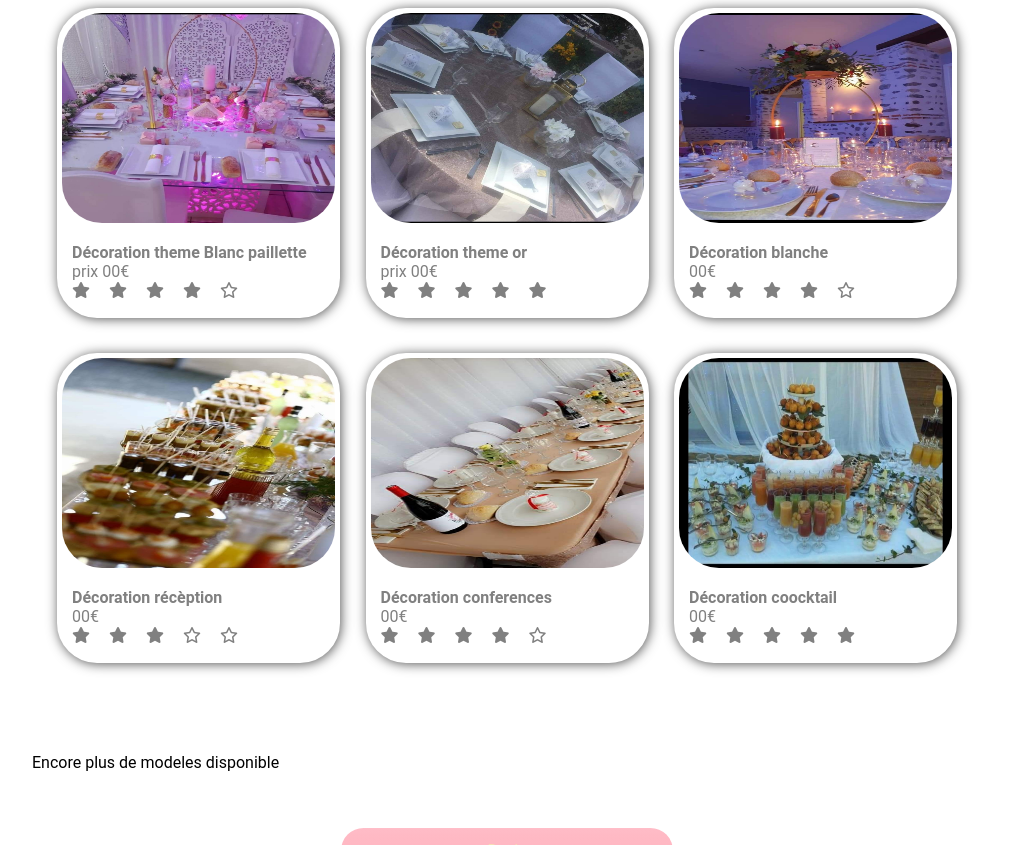
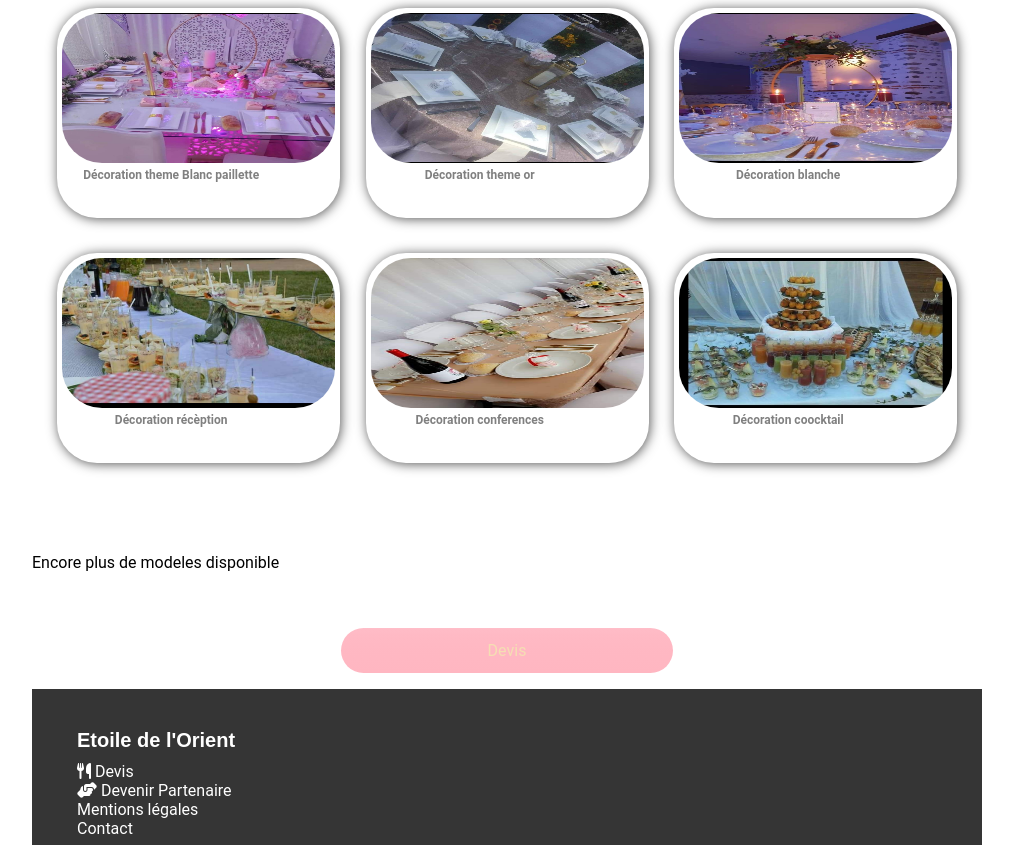
Before and after one commit to kari74/orient, a plain HTML site: page menu/prestation.html in a window 1280 px wide. Shown: the part 676-1521 px from the top of the page, without its empty margins (133-1146 px from the left). Drawn offline with Linux system fonts and the light colour scheme.

Commit message:
modif img

```diff
--- a/css/styles.css
+++ b/css/styles.css
@@ -520,36 +520,7 @@ html{
     padding: 20px;
     height: 100px;
     }
-  /*
 
-  .menu-choix:hover, .animation_price{
-      width: 100px;
-      background-color: lightseagreen;
-      opacity: 1;
-      animation: icon-slide 2000ms ease-in;
-      right: 0;
-      height: 100%;
-      animation-direction: reverse;
-    }
-    .menu__choix_plat_prix{
-      animation: slideLeft 1s both;
-      transition: 0.5s;
-
-  }
-
-  .menu__carte_enregistrement{
-    opacity: 1;
-    transition: 1s ease-in;
-    animation: iconslidLeft 1s both;
-    animation-direction: reverse;
-  }
-    i{
-      opacity: 1;
-      animation: iconrotate 1s both;
-      animation-delay: 1s;
-
-
-  }*/
 
   .menu_choix_plat_noms{
       font-weight: bold;
@@ -694,7 +665,7 @@ html{
 
 .card{
     width: 30%;
-    height: 300px;
+    height: 200px;
     border: solid 5px white;
     border-radius: 40px;
     background-color: white;
@@ -709,52 +680,22 @@ html{
 .card img{
     border-radius: 40px;;
     width: 100%;
-    height: 210px;
+    height: 150px;
 
 }
 
 .card p{
-    font-size: 16px;
-    margin: 20px 10px;
+  font-size: 12px;
+  width: 80%;
+  display: flex;
+  flex-direction: column;
+  justify-content: center;
+  align-items: center;
+  align-self: center;
 }
 
 
-/*
-  @keyframes slideLeftcarte{
-    100%{
-      transform: translateX(-50px);
 
-    }
-  }
-
-  @keyframes iconslideLeftcarte{
-    0%{
-      transform: translateX(50px);
-    }
-  }
-
-
-  @keyframes slideLeft{
-    100%{
-      transform: translateX(-50px);
-
-    }
-  }
-
-  @keyframes iconslideLeft{
-    0%{
-      transform: translateX(60px);
-
-    }
-  }
-
-
-  @keyframes iconrotate{
-    0%{
-      transform: rotate(360deg);
-
-  }
-  }*/
   @keyframes load-spinner {
     0% {
       visibility: hidden;
@@ -858,7 +799,7 @@ html{
 }
 
 
-@media screen and (min-width: 482px) and (max-width: 930px)
+@media (max-width: 930px)
 {
     .hebergements-multiple-cards{
         width: 100%;
--- a/menu/prestation.html
+++ b/menu/prestation.html
@@ -33,12 +33,7 @@
                                 <a href="../images/deco-blanc-rose.jpg" >
                                     <img src="../images/deco-blanc-rose.jpg" alt="deco-blanc-rose"/>
                                     <p>
-                                        <strong>Décoration theme Blanc paillette</strong><br>prix 00€<br>
-                                        <i class="fas fa-star"></i>
-                                        <i class="fas fa-star"></i>
-                                        <i class="fas fa-star"></i>
-                                        <i class="fas fa-star"></i>
-                                        <i class="far fa-star"></i>
+                                        <strong>Décoration theme Blanc paillette</strong>
                                     </p>
                                 </a>
                             </div>
@@ -46,12 +41,7 @@
                                 <a href="../images/deco-or.jpg">
                                     <img src="../images/deco-or.jpg" alt="deco-or"/>
                                     <p>
-                                        <strong>Décoration theme or</strong><br>prix 00€<br>
-                                        <i class="fas fa-star"></i>
-                                        <i class="fas fa-star"></i>
-                                        <i class="fas fa-star"></i>
-                                        <i class="fas fa-star"></i>
-                                        <i class="fas fa-star"></i>
+                                        <strong>Décoration theme or</strong>
                                     </p>
                                 </a>
                             </div>
@@ -59,25 +49,17 @@
                                 <a href="../images/deco-blanche-nuit.jpg">
                                     <img src="../images/deco-blanche-nuit.jpg" alt="deco-blanche-nuit"/>
                                     <p>
-                                        <strong>Décoration blanche </strong><br>00€<br>
-                                        <i class="fas fa-star"></i>
-                                        <i class="fas fa-star"></i>
-                                        <i class="fas fa-star"></i>
-                                        <i class="fas fa-star"></i>
-                                        <i class="far fa-star"></i>
+                                        <strong>Décoration blanche </strong>
+
                                     </p>
                                 </a>
                             </div>
                             <div class="card">
-                                <a href="../images/evenement1.jpg">
-                                    <img src="../images/evenement1.jpg" alt="deco evenement"/>
+                                <a href="../images/coocktail1.jpg">
+                                    <img src="../images/coocktail1.jpg" alt="deco evenement"/>
                                     <p>
-                                        <strong>Décoration récèption</strong><br>00€<br>
-                                        <i class="fas fa-star"></i>
-                                        <i class="fas fa-star"></i>
-                                        <i class="fas fa-star"></i>
-                                        <i class="far fa-star"></i>
-                                        <i class="far fa-star"></i>
+                                        <strong>Décoration récèption</strong>
+
                                     </p>
                                 </a>
                             </div>
@@ -85,12 +67,7 @@
                                 <a href="../images/conferences.jpg">
                                     <img src="../images/conferences.jpg" alt="conferences"/>
                                     <p>
-                                        <strong>Décoration conferences</strong><br>00€<br>
-                                        <i class="fas fa-star"></i>
-                                        <i class="fas fa-star"></i>
-                                        <i class="fas fa-star"></i>
-                                        <i class="fas fa-star"></i>
-                                        <i class="far fa-star"></i>
+                                        <strong>Décoration conferences</strong>
                                     </p>
                                 </a>
                             </div>
@@ -98,12 +75,7 @@
                                 <a href="../images/coocktail.jpg">
                                     <img src="../images/coocktail.jpg" alt="coocktail"/>
                                     <p>
-                                        <strong>Décoration coocktail</strong><br>00€<br>
-                                        <i class="fas fa-star"></i>
-                                        <i class="fas fa-star"></i>
-                                        <i class="fas fa-star"></i>
-                                        <i class="fas fa-star"></i>
-                                        <i class="fas fa-star"></i>
+                                        <strong>Décoration coocktail</strong>
                                     </p>
                                 </a>
                             </div>
```
Also changed, not shown: menu/robes.html (+6 -36 lines), images/evenement1.jpg (deleted), images/logo/ohmyfood.png (deleted), images/logo/ohmyfood@2x.svg (deleted).
